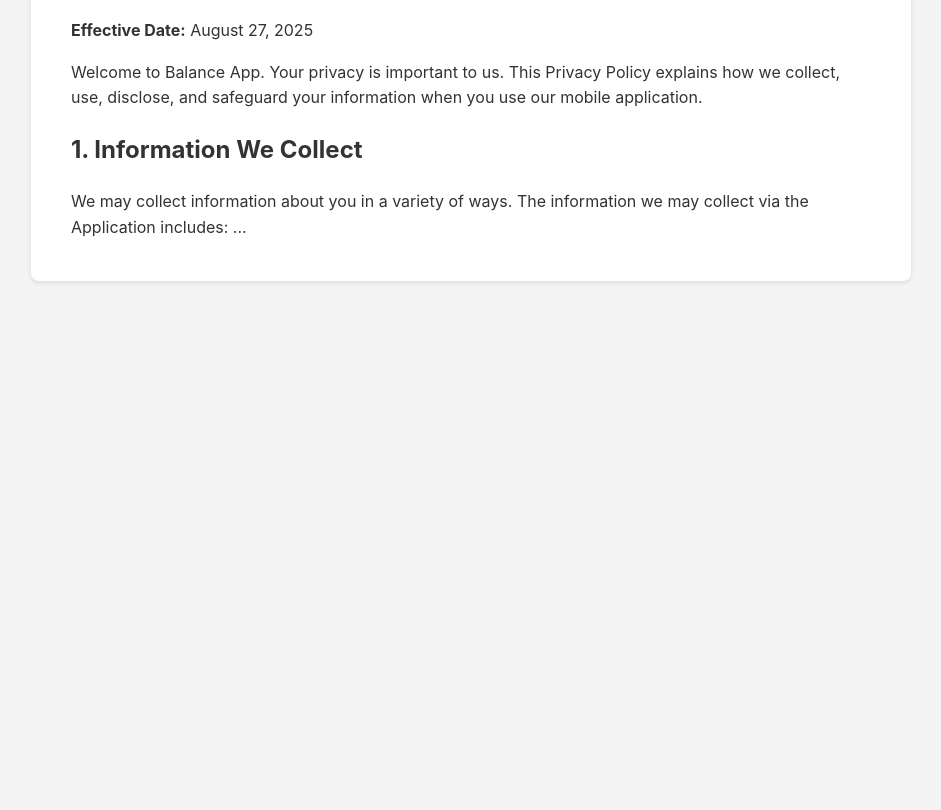
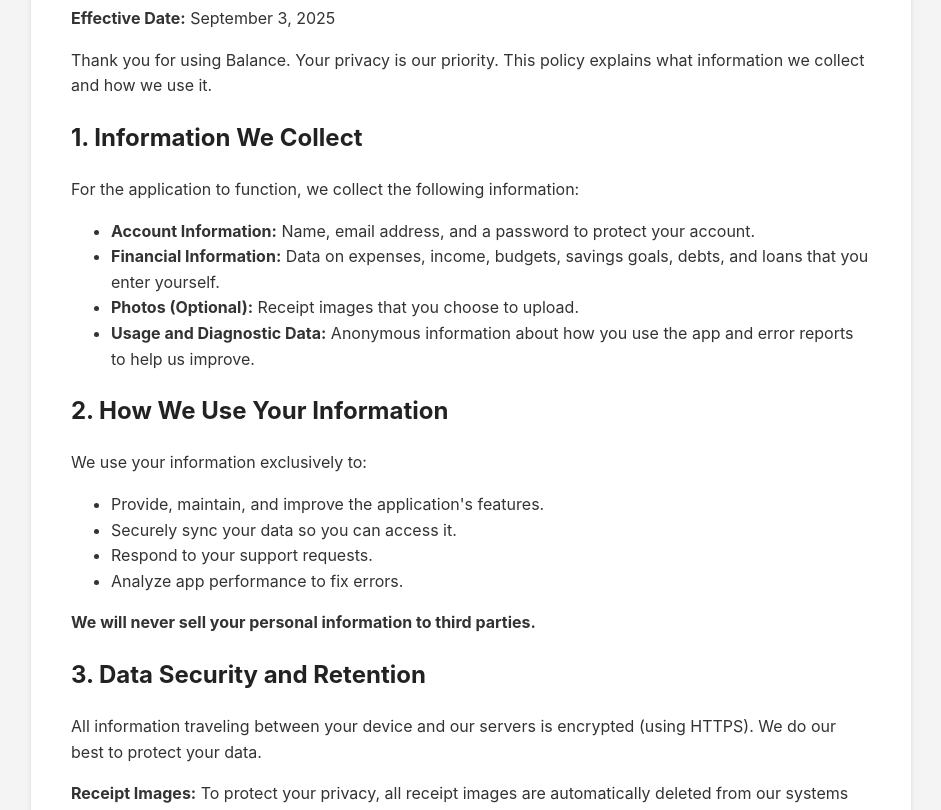
Before and after one commit to noelbermudezm-ui/balance-app-legal, a plain HTML site: page en.html in a window 1280 px wide. Shown: the part 133-943 px from the top of the page, without its empty margins (169-1110 px from the left). Before the commit the page ends 800 px from the top, so only its background shows below. Drawn offline with Linux system fonts and the light colour scheme.

Commit message:
Update en.html

```diff
--- a/en.html
+++ b/en.html
@@ -7,17 +7,43 @@
     <style>
         body { font-family: -apple-system, BlinkMacSystemFont, "Segoe UI", Roboto, Helvetica, Arial, sans-serif; line-height: 1.6; color: #333; background-color: #f4f4f4; margin: 0; padding: 20px; }
         .container { max-width: 800px; margin: 0 auto; background-color: #fff; padding: 25px 40px; border-radius: 8px; box-shadow: 0 2px 5px rgba(0,0,0,0.1); }
-        h1 { color: #222; border-bottom: 2px solid #eee; padding-bottom: 10px; }
-        h2 { color: #333; }
+        h1, h2 { color: #222; }
     </style>
 </head>
 <body>
     <div class="container">
         <h1>Privacy Policy for Balance App</h1>
-        <p><strong>Effective Date:</strong> August 27, 2025</p>
-        <p>Welcome to Balance App. Your privacy is important to us. This Privacy Policy explains how we collect, use, disclose, and safeguard your information when you use our mobile application.</p>
+        <p><strong>Effective Date:</strong> September 3, 2025</p>
+        <p>Thank you for using Balance. Your privacy is our priority. This policy explains what information we collect and how we use it.</p>
+
         <h2>1. Information We Collect</h2>
-        <p>We may collect information about you in a variety of ways. The information we may collect via the Application includes: ...</p>
-        </div>
+        <p>For the application to function, we collect the following information:</p>
+        <ul>
+            <li><strong>Account Information:</strong> Name, email address, and a password to protect your account.</li>
+            <li><strong>Financial Information:</strong> Data on expenses, income, budgets, savings goals, debts, and loans that you enter yourself.</li>
+            <li><strong>Photos (Optional):</strong> Receipt images that you choose to upload.</li>
+            <li><strong>Usage and Diagnostic Data:</strong> Anonymous information about how you use the app and error reports to help us improve.</li>
+        </ul>
+
+        <h2>2. How We Use Your Information</h2>
+        <p>We use your information exclusively to:</p>
+        <ul>
+            <li>Provide, maintain, and improve the application's features.</li>
+            <li>Securely sync your data so you can access it.</li>
+            <li>Respond to your support requests.</li>
+            <li>Analyze app performance to fix errors.</li>
+        </ul>
+        <p><strong>We will never sell your personal information to third parties.</strong></p>
+
+        <h2>3. Data Security and Retention</h2>
+        <p>All information traveling between your device and our servers is encrypted (using HTTPS). We do our best to protect your data.</p>
+        <p><strong>Receipt Images:</strong> To protect your privacy, all receipt images are automatically deleted from our systems 90 days after being uploaded.</p>
+
+        <h2>4. Your Rights (Data Deletion)</h2>
+        <p>You have full control over your data. You can permanently delete your account and all your information from the "Settings" section within the application.</p>
+
+        <h2>5. Contact Us</h2>
+        <p>If you have questions about this policy, contact us at: <strong>soporte.balanceapp@gmail.com</strong></p>
+    </div>
 </body>
 </html>
```
